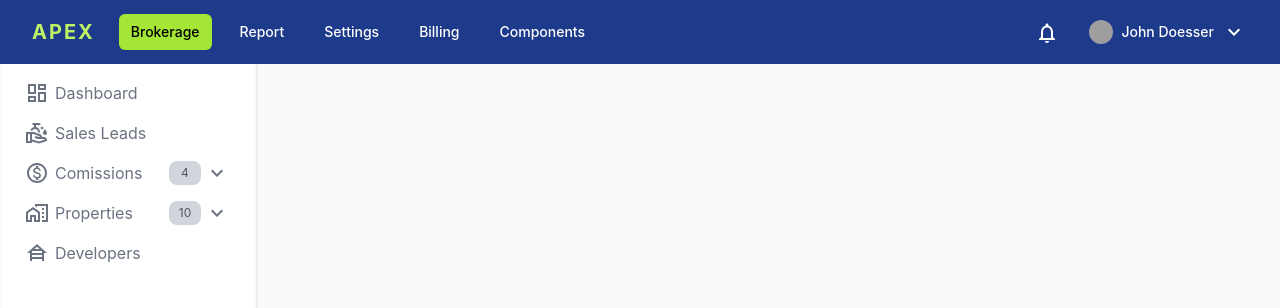
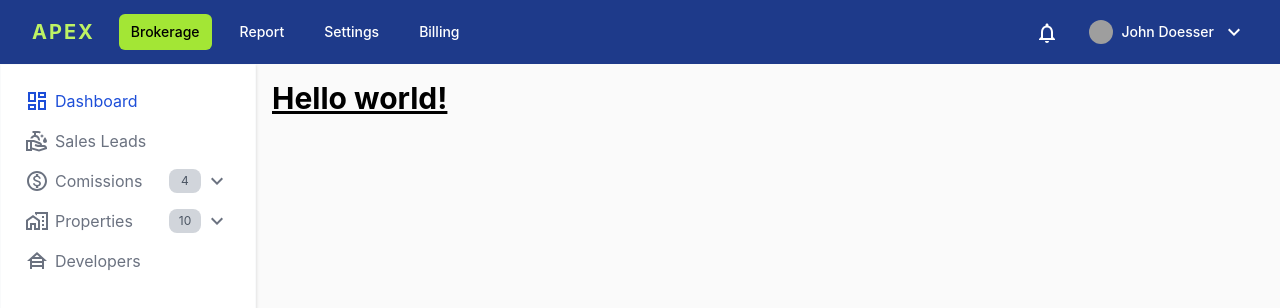
Before and after one commit to online-lorno/apex, a Next.js app in the folder projects/admin/: page / in a window 1280 px wide. Shown: the top 308 px of the page. Built offline with nearby package versions, Linux system fonts and the light colour scheme; grey boxes are pictures that could not be loaded.

Commit message:
feat: update layout and sidebar

```diff
--- a/projects/admin/components/common/Sidebar.tsx
+++ b/projects/admin/components/common/Sidebar.tsx
@@ -1,5 +1,6 @@
 import React, { useState } from 'react'
 import Link from 'next/link'
+import { useRouter } from 'next/router'
 import clsx from 'clsx'
 import { motion, AnimatePresence } from 'framer-motion'
 
@@ -7,7 +8,7 @@ import MaterialIcon, { MaterialIconName } from '@components/common/MaterialIcon'
 import Pill from '@components/common/Pill'
 import kebabCase from '@utils/string/kebab-case'
 
-interface MenuItemProps {
+export interface MenuItemProps {
   title: string
   icon?: MaterialIconName
   badgeText?: string
@@ -43,10 +44,13 @@ const MenuItem: React.FC<MenuItemProps> = ({
   link,
   menuItems = [],
 }) => {
-  const [isOpen, setIsOpen] = useState(false)
+  const router = useRouter()
+  const active =
+    (link && router.asPath === link) ||
+    menuItems.some((item) => router.asPath === item.link)
+  const [isOpen, setIsOpen] = useState(active)
 
-  const menuItemContent = (
-    <>
+  const menuItemAnchor = (
     <a
       className="flex justify-between items-center cursor-pointer py-2 group"
       onClick={() => {
@@ -59,10 +63,28 @@ const MenuItem: React.FC<MenuItemProps> = ({
         {icon && (
           <MaterialIcon
             icon={icon}
-              classNames="w-5 h-5 mr-1.5 text-gray-500 group-hover:text-blue-700"
+            classNames={clsx(
+              {
+                'text-blue-700': active,
+              },
+              {
+                'text-gray-500': !active,
+              },
+              'w-5 h-5 mr-1.5 group-hover:text-blue-700'
+            )}
           />
         )}
-          <span className="text-gray-500 group-hover:text-blue-700">
+        <span
+          className={clsx(
+            {
+              'text-blue-700': active,
+            },
+            {
+              'text-gray-500': !active,
+            },
+            'group-hover:text-blue-700'
+          )}
+        >
           {title}
         </span>
       </div>
@@ -70,17 +92,35 @@ const MenuItem: React.FC<MenuItemProps> = ({
         {badgeText && (
           <Pill
             text={badgeText}
-              classNames="bg-gray-300 text-gray-50 w-8 h-6 px-0 py-0 flex justify-center items-center group-hover:bg-gray-900 group-hover:text-lime-400"
+            classNames={clsx(
+              {
+                'bg-gray-900 text-lime-400': active,
+              },
+              {
+                'bg-gray-300 text-gray-50': !active,
+              },
+              'w-8 h-6 px-0 py-0 flex justify-center items-center group-hover:bg-gray-900 group-hover:text-lime-400'
+            )}
           />
         )}
         {!!menuItems.length && (
           <MaterialIcon
             icon={isOpen ? 'ExpandLessOutlined' : 'ExpandMoreOutlined'}
-              classNames="w-5 h-5 ml-1 text-gray-500 group-hover:text-blue-700"
+            classNames={clsx(
+              {
+                'text-blue-700': active,
+              },
+              {
+                'text-gray-500': !active,
+              },
+              'w-5 h-5 ml-1 group-hover:text-blue-700'
+            )}
           />
         )}
       </div>
     </a>
+  )
+  const menuteItemChildItems = (
     <AnimatePresence>
       {!!menuItems.length && isOpen && (
         <motion.div
@@ -88,27 +128,91 @@ const MenuItem: React.FC<MenuItemProps> = ({
           initial="hidden"
           animate="show"
         >
-            {menuItems.map((item, index) => (
+          {menuItems.map((item, index) => {
+            const menuItemActive = item?.link && router.asPath === item.link
+
+            if (item?.link) {
+              return (
+                <Link
+                  href={item?.link}
+                  passHref
+                  key={kebabCase(`${item.title}-${index}`)}
+                >
                   <motion.a
-                className="flex items-center cursor-pointer py-2 px-8 rounded hover:bg-gray-100 group"
+                    className={clsx(
+                      {
+                        'bg-gray-100': menuItemActive,
+                      },
+                      'flex items-center cursor-pointer py-2 px-8 rounded hover:bg-gray-100 group'
+                    )}
+                    variants={menuItemVariants}
+                  >
+                    <span
+                      className={clsx(
+                        {
+                          'text-blue-600': menuItemActive,
+                        },
+                        {
+                          'text-gray-500': !menuItemActive,
+                        },
+                        'text-sm group-hover:text-blue-600'
+                      )}
+                    >
+                      {item.title}
+                    </span>
+                  </motion.a>
+                </Link>
+              )
+            }
+
+            return (
+              <motion.a
+                className={clsx(
+                  {
+                    'bg-gray-100': menuItemActive,
+                  },
+                  'flex items-center cursor-pointer py-2 px-8 rounded hover:bg-gray-100 group'
+                )}
                 key={kebabCase(`${item.title}-${index}`)}
                 variants={menuItemVariants}
               >
-                <span className="text-sm text-gray-500 group-hover:text-blue-600">
+                <span
+                  className={clsx(
+                    {
+                      'text-blue-600': menuItemActive,
+                    },
+                    {
+                      'text-gray-500': !menuItemActive,
+                    },
+                    'text-sm group-hover:text-blue-600'
+                  )}
+                >
                   {item.title}
                 </span>
               </motion.a>
-            ))}
+            )
+          })}
         </motion.div>
       )}
     </AnimatePresence>
-    </>
   )
 
   return (
     <>
-      {link && <Link href={link}>{menuItemContent}</Link>}
-      {!link && menuItemContent}
+      {link && (
+        <>
+          <Link href={link} passHref>
+            {menuItemAnchor}
+          </Link>
+          {menuteItemChildItems}
+        </>
+      )}
+      {!link && (
+        <>
+          {menuItemAnchor}
+          {menuteItemChildItems}
+        </>
+      )}
     </>
   )
 }
@@ -117,16 +221,7 @@ const Sidebar: React.FC<SidebarProps> = ({ menuItems, classNames = '' }) => {
   return (
     <div
       className={clsx(
-        'w-64',
-        'h-full',
-        'overflow-y-auto',
-        'bg-white',
-        'border',
-        'border-gray-50',
-        'drop-shadow',
-        'pt-8',
-        'px-6',
-        'overflow-auto',
+        'w-64 h-full overflow-y-auto bg-white border border-gray-50 drop-shadow pt-4 px-6 overflow-auto',
         classNames
       )}
     >
--- a/projects/admin/components/layouts/MainLayout.tsx
+++ b/projects/admin/components/layouts/MainLayout.tsx
@@ -1,65 +1,26 @@
 import React, { ReactNode } from 'react'
+import { useRouter } from 'next/router'
 
 import Navbar from '@components/sections/Navbar'
 import Sidebar from '@components/common/Sidebar'
+import sidebarConstant from '@constants/sidebar'
 
 interface Props {
   children?: ReactNode
 }
 
 const MainLayout: React.FC<Props> = ({ children }) => {
+  const router = useRouter()
+  const key = router.asPath === '/' ? 'brokerage' : router.asPath.split('/')[1]
+
   return (
     <div className="relative">
       <Navbar />
       <div className="flex flex-row">
-        <div className="h-screen pt-10">
-          <Sidebar
-            menuItems={[
-              {
-                title: 'Dashboard',
-                icon: 'DashboardOutlined',
-              },
-              {
-                title: 'Sales Leads',
-                icon: 'CleanHandsOutlined',
-              },
-              {
-                title: 'Comissions',
-                icon: 'MonetizationOnOutlined',
-                badgeText: '4',
-                menuItems: [
-                  {
-                    title: 'Comissions 1',
-                  },
-                  {
-                    title: 'Comissions 2',
-                  },
-                  {
-                    title: 'Comissions 3',
-                  },
-                ],
-              },
-              {
-                title: 'Properties',
-                icon: 'HomeWorkOutlined',
-                badgeText: '10',
-                menuItems: [
-                  {
-                    title: 'Private',
-                  },
-                  {
-                    title: 'Projects',
-                  },
-                ],
-              },
-              {
-                title: 'Developers',
-                icon: 'HouseSidingOutlined',
-              },
-            ]}
-          />
+        <div className="h-screen pt-16">
+          <Sidebar menuItems={sidebarConstant[key] ?? []} />
         </div>
-        <div className="container p-4">{children}</div>
+        <div className="container p-4 pt-20">{children}</div>
       </div>
     </div>
   )
--- a/projects/admin/components/sections/Navbar.tsx
+++ b/projects/admin/components/sections/Navbar.tsx
@@ -12,7 +12,6 @@ const navigation = [
   { name: 'Report', href: '/report' },
   { name: 'Settings', href: '/settings' },
   { name: 'Billing', href: '/billing' },
-  { name: 'Components', href: '/components' },
 ]
 
 const Navbar = () => {
@@ -55,8 +54,11 @@ const Navbar = () => {
                   <div className="flex sm:space-x-2 lg:space-x-4">
                     {navigation.map((item) => {
                       const current =
-                        (item.href === '/' && router.asPath === '/') ||
-                        item.href === router.asPath
+                        item.href === router.asPath ||
+                        (item.href !== '/' &&
+                          router.asPath.includes(item.href)) ||
+                        (item.href === '/' &&
+                          router.asPath.includes('/brokerage'))
                       return (
                         <Link href={item.href} key={item.name}>
                           <a
```
Lines whose indentation alone changed are shown as unchanged.
